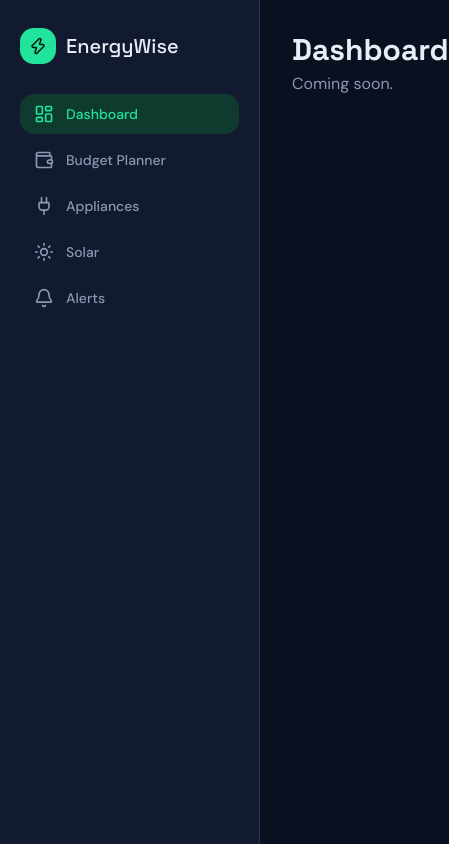
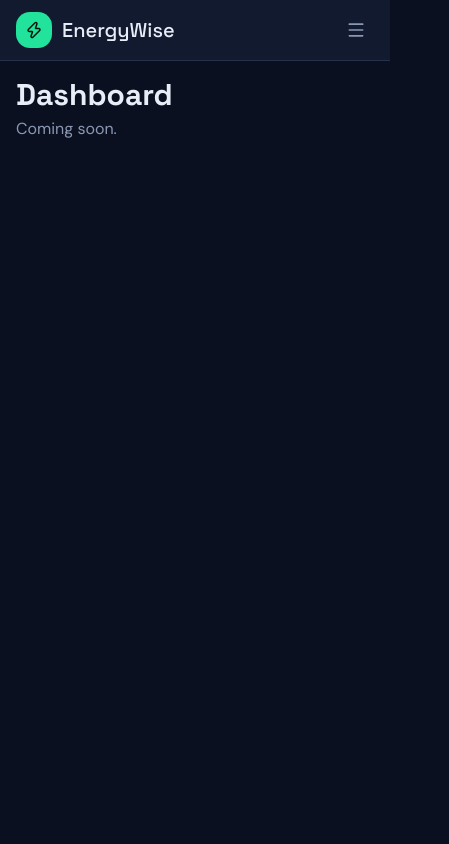
Before and after one commit to zora-ao/2B-Continue, a React (Vite) app in the folder frontend/: page / in a window 390 px wide. Shown: the whole page, 449 px wide, since content can reach past the window. Built offline with nearby package versions, Linux system fonts and the light colour scheme.

Commit message:
feat(frontend): responsive layout with mobile top bar and toggle nav

```diff
--- a/frontend/src/App.jsx
+++ b/frontend/src/App.jsx
@@ -6,10 +6,10 @@ import Placeholder from "@/pages/Placeholder";
 
 export default function App() {
   return (
-    <div className="flex min-h-screen">
+    <div className="flex min-h-screen flex-col md:flex-row">
       <Sidebar />
 
-      <main className="min-w-0 flex-1 p-8">
+      <main className="min-w-0 flex-1 p-4 md:p-8">
         <Routes>
           <Route path="/" element={<Placeholder title="Dashboard" />} />
           <Route path="/budget" element={<BudgetPage />} />
--- a/frontend/src/components/Sidebar.jsx
+++ b/frontend/src/components/Sidebar.jsx
@@ -1,5 +1,6 @@
+import { useState } from "react";
 import { NavLink } from "react-router-dom";
-import { Bell, LayoutDashboard, Plug, Sun, Wallet, Zap } from "lucide-react";
+import { Bell, LayoutDashboard, Menu, Plug, Sun, Wallet, X, Zap } from "lucide-react";
 import { cn } from "@/lib/utils";
 
 const LINKS = [
@@ -10,21 +11,24 @@ const LINKS = [
   { to: "/alerts", label: "Alerts", icon: Bell },
 ];
 
-export default function Sidebar() {
+function Logo() {
   return (
-    <aside className="flex w-[260px] shrink-0 flex-col gap-1.5 border-r border-sidebar-border bg-sidebar px-5 py-7">
-      <div className="mb-6 flex items-center gap-2.5">
+    <div className="flex items-center gap-2.5">
       <div className="flex size-9 items-center justify-center rounded-lg bg-primary text-primary-foreground">
         <Zap className="size-[18px]" />
       </div>
       <span className="font-heading text-xl font-medium">EnergyWise</span>
     </div>
+  );
+}
 
-      {LINKS.map(({ to, label, icon: LinkIcon }) => (
+function NavLinks({ onNavigate }) {
+  return LINKS.map(({ to, label, icon: LinkIcon }) => (
     <NavLink
       key={to}
       to={to}
       end={to === "/"}
+      onClick={onNavigate}
       className={({ isActive }) =>
         cn(
           "flex items-center gap-3 rounded-lg px-3.5 py-2.5 text-sm font-medium transition",
@@ -37,7 +41,43 @@ export default function Sidebar() {
       <LinkIcon className="size-5" />
       {label}
     </NavLink>
-      ))}
+  ));
+}
+
+export default function Sidebar() {
+  const [open, setOpen] = useState(false);
+
+  return (
+    <>
+      {/* Mobile: compact top bar with a toggle menu */}
+      <header className="sticky top-0 z-20 border-b border-sidebar-border bg-sidebar md:hidden">
+        <div className="flex items-center justify-between px-4 py-3">
+          <Logo />
+          <button
+            type="button"
+            onClick={() => setOpen((o) => !o)}
+            aria-label={open ? "Close menu" : "Open menu"}
+            aria-expanded={open}
+            aria-controls="mobile-nav"
+            className="flex size-9 items-center justify-center rounded-lg text-muted-foreground transition hover:text-foreground"
+          >
+            {open ? <X className="size-5" /> : <Menu className="size-5" />}
+          </button>
+        </div>
+        {open && (
+          <nav id="mobile-nav" className="flex flex-col gap-1.5 px-4 pb-4">
+            <NavLinks onNavigate={() => setOpen(false)} />
+          </nav>
+        )}
+      </header>
+
+      {/* Desktop: full sidebar */}
+      <aside className="hidden w-[260px] shrink-0 flex-col gap-1.5 border-r border-sidebar-border bg-sidebar px-5 py-7 md:flex">
+        <div className="mb-6">
+          <Logo />
+        </div>
+        <NavLinks />
       </aside>
+    </>
   );
 }
```
Lines whose indentation alone changed are shown as unchanged.
